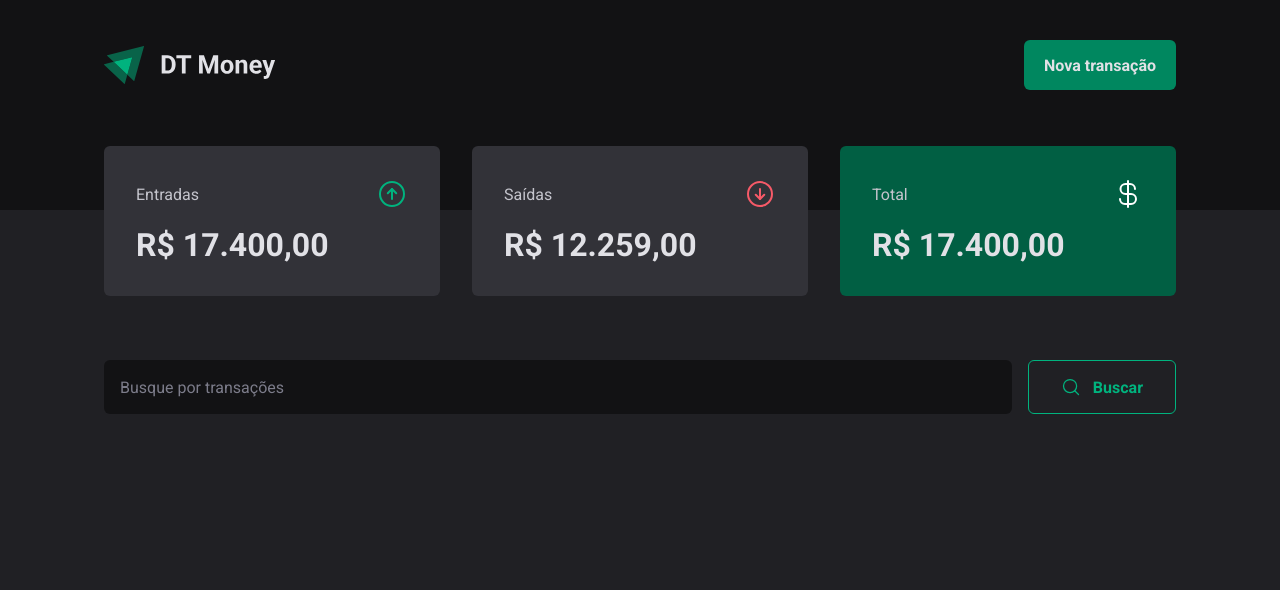
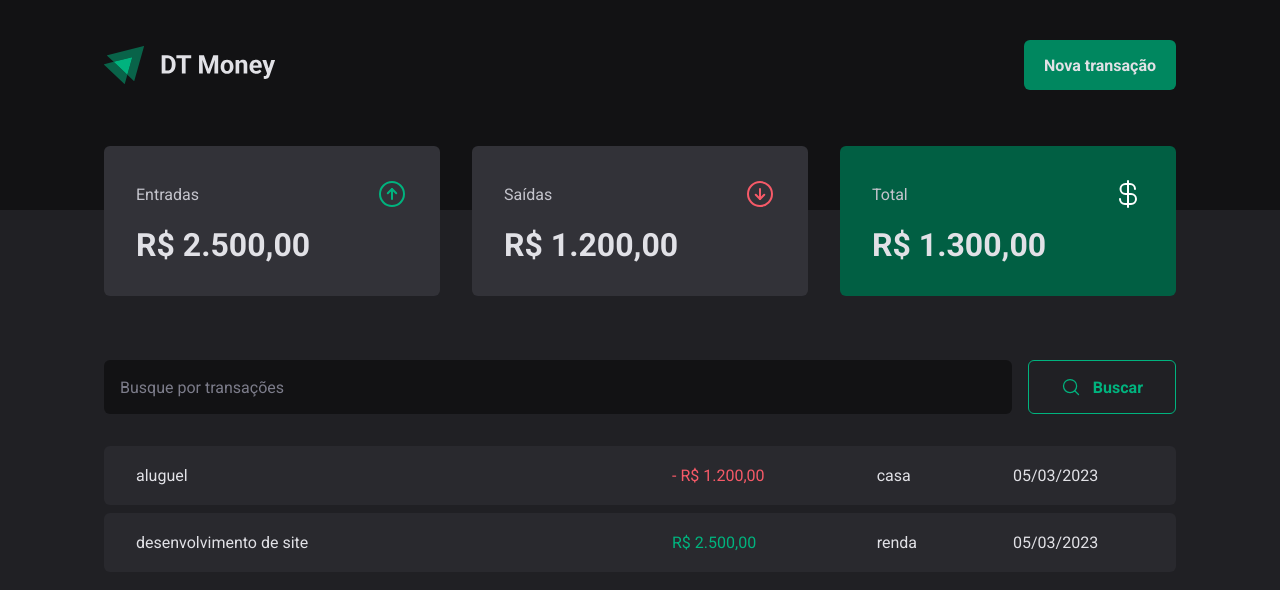
Before and after one commit to jose-xavier/dt-money, a React (Vite) app: page / in a window 1280 px wide. Shown: the top 590 px of the page. Built offline with nearby package versions, Linux system fonts and the light colour scheme; data requests are answered from the project's data file.

Commit message:
Implements React Hook Form and Zod

```diff
--- a/package.json
+++ b/package.json
@@ -10,12 +10,15 @@
     "dev:server": "json-server server.json -w -d 500"
   },
   "dependencies": {
+    "@hookform/resolvers": "^2.9.11",
     "@radix-ui/react-dialog": "^1.0.2",
     "@radix-ui/react-radio-group": "^1.1.1",
     "phosphor-react": "^1.4.1",
     "react": "^18.2.0",
     "react-dom": "^18.2.0",
-    "styled-components": "^5.3.6"
+    "react-hook-form": "^7.43.5",
+    "styled-components": "^5.3.6",
+    "zod": "^3.21.2"
   },
   "devDependencies": {
     "@rocketseat/eslint-config": "^1.2.0",
--- a/src/components/NewTransactionModal/index.tsx
+++ b/src/components/NewTransactionModal/index.tsx
@@ -1,4 +1,6 @@
 import * as Dialog from '@radix-ui/react-dialog'
+import * as z from 'zod'
+import { zodResolver } from '@hookform/resolvers/zod'
 
 import {
   CloseButton,
@@ -8,8 +10,30 @@
   TransactionTypeButton,
 } from './styles'
 import { X, ArrowCircleUp, ArrowCircleDown } from 'phosphor-react'
+import { useForm } from 'react-hook-form'
 
 export function NewTransactionModal() {
+  const newTransactionFormSchema = z.object({
+    description: z.string(),
+    // type: z.enum(['income', 'outcome']),
+    price: z.number(),
+    category: z.string(),
+  })
+
+  type NewTransactionFormInputs = z.infer<typeof newTransactionFormSchema>
+
+  const {
+    register,
+    handleSubmit,
+    formState: { isSubmitting },
+  } = useForm<NewTransactionFormInputs>({
+    resolver: zodResolver(newTransactionFormSchema),
+  })
+
+  async function handleCreateNewTransaction(data: NewTransactionFormInputs) {
+    await new Promise((resolve) => setTimeout(resolve, 2000))
+    console.log(data)
+  }
   return (
     <Dialog.Portal>
       <Overlay />
@@ -21,10 +45,25 @@
           <X size={24} />
         </CloseButton>
 
-        <form>
-          <input type="text" placeholder="Descrição" required />
-          <input type="number" placeholder="Preço" required />
-          <input type="text" placeholder="Categoria" required />
+        <form onSubmit={handleSubmit(handleCreateNewTransaction)}>
+          <input
+            type="text"
+            placeholder="Descrição"
+            required
+            {...register('description')}
+          />
+          <input
+            type="number"
+            placeholder="Preço"
+            required
+            {...register('price', { valueAsNumber: true })}
+          />
+          <input
+            type="text"
+            placeholder="Categoria"
+            required
+            {...register('category')}
+          />
 
           <TransactionType>
             <TransactionTypeButton variant="income" value="income">
@@ -37,7 +76,9 @@
             </TransactionTypeButton>
           </TransactionType>
 
-          <button type="submit">Cadastrar</button>
+          <button type="submit" disabled={isSubmitting}>
+            Cadastrar
+          </button>
         </form>
       </Content>
     </Dialog.Portal>
--- a/src/components/NewTransactionModal/styles.ts
+++ b/src/components/NewTransactionModal/styles.ts
@@ -50,7 +50,12 @@
       margin-top: 1.5rem;
       cursor: pointer;
 
-      &:hover {
+      &:disabled {
+        opacity: 0.5;
+        cursor: not-allowed;
+      }
+
+      &:not(:disabled):hover {
         background: ${(props) => props.theme['green-700']};
         transition: background-color 0.2s;
       }
--- a/src/components/Sumary/index.tsx
+++ b/src/components/Sumary/index.tsx
@@ -1,7 +1,29 @@
 import { SumaryCard, SumaryContainer } from './styles'
 import { ArrowCircleUp, ArrowCircleDown, CurrencyDollar } from 'phosphor-react'
+import { useContext } from 'react'
+import { TransactionContext } from '../../contexts/TransactionsContext'
+import { priceFormatter } from '../../utils/formatter'
 
 export function Sumary() {
+  const { transactions } = useContext(TransactionContext)
+
+  const sumary = transactions.reduce(
+    (acc, transaction) => {
+      if (transaction.type === 'income') {
+        acc.income += transaction.price
+        acc.total += transaction.price
+      } else {
+        acc.outcome += transaction.price
+        acc.total -= transaction.price
+      }
+      return acc
+    },
+    {
+      income: 0,
+      outcome: 0,
+      total: 0,
+    },
+  )
   return (
     <SumaryContainer>
       <SumaryCard>
@@ -9,21 +31,21 @@
           <span>Entradas</span>
           <ArrowCircleUp size={32} color="#00B37E" />
         </header>
-        <strong>R$ 17.400,00</strong>
+        <strong>{priceFormatter.format(sumary.income)}</strong>
       </SumaryCard>
       <SumaryCard>
         <header>
           <span>Saídas</span>
           <ArrowCircleDown size={32} color="#F75A68" />
         </header>
-        <strong>R$ 12.259,00</strong>
+        <strong>{priceFormatter.format(sumary.outcome)}</strong>
       </SumaryCard>
       <SumaryCard variant="green">
         <header>
           <span>Total</span>
           <CurrencyDollar size={32} color="#FFFFFF" />
         </header>
-        <strong>R$ 17.400,00</strong>
+        <strong>{priceFormatter.format(sumary.total)}</strong>
       </SumaryCard>
     </SumaryContainer>
   )
--- a/src/contexts/TransactionsContext.tsx
+++ b/src/contexts/TransactionsContext.tsx
@@ -1,6 +1,6 @@
 import { createContext, ReactNode, useEffect, useState } from 'react'
 
-interface Transaction {
+export interface Transaction {
   id: number
   description: string
   type: 'income' | 'outcome'
@@ -37,7 +37,7 @@
   }, [])
 
   return (
-    <TransactionContext.Provider value={{ transactions: [] }}>
+    <TransactionContext.Provider value={{ transactions }}>
       {children}
     </TransactionContext.Provider>
   )
--- a/src/pages/Transactions/components/SearchForm/index.tsx
+++ b/src/pages/Transactions/components/SearchForm/index.tsx
@@ -1,11 +1,37 @@
 import { MagnifyingGlass } from 'phosphor-react'
 import { SearchFormContainer } from './styles'
+import { useForm } from 'react-hook-form'
+import * as z from 'zod'
+import { zodResolver } from '@hookform/resolvers/zod'
 
 export function SearchForm() {
+  const searchFormSchema = z.object({
+    query: z.string(),
+  })
+
+  type SearchFormInput = z.infer<typeof searchFormSchema>
+
+  const {
+    register,
+    handleSubmit,
+    formState: { isSubmitting },
+  } = useForm<SearchFormInput>({
+    resolver: zodResolver(searchFormSchema),
+  })
+
+  async function handleSearchTransactions(data: SearchFormInput) {
+    await new Promise((resolve) => setTimeout(resolve, 2000))
+    console.log(data)
+  }
+
   return (
-    <SearchFormContainer action="submit">
-      <input type="text" placeholder="Busque por transações" />
-      <button>
+    <SearchFormContainer onSubmit={handleSubmit(handleSearchTransactions)}>
+      <input
+        type="text"
+        placeholder="Busque por transações"
+        {...register('query')}
+      />
+      <button type="submit" disabled={isSubmitting}>
         <MagnifyingGlass size={20} />
         Buscar
       </button>
--- a/src/pages/Transactions/components/SearchForm/styles.ts
+++ b/src/pages/Transactions/components/SearchForm/styles.ts
@@ -31,7 +31,12 @@
     border: 1px solid ${(props) => props.theme['green-300']};
     cursor: pointer;
 
-    &:hover {
+    &:disabled {
+      opacity: 0.5s;
+      cursor: not-allowed;
+    }
+
+    &:not(:disabled):hover {
       background: ${(props) => props.theme['green-500']};
       border: 1px solid ${(props) => props.theme['green-500']};
       color: ${(props) => props.theme.white};
--- a/src/pages/Transactions/index.tsx
+++ b/src/pages/Transactions/index.tsx
@@ -5,6 +5,7 @@
 
 import { Highlight, TransactionsTable, TransactionsContainer } from './styles'
 import { TransactionContext } from '../../contexts/TransactionsContext'
+import { DateFormatter, priceFormatter } from '../../utils/formatter'
 
 export function Transaction() {
   const { transactions } = useContext(TransactionContext)
@@ -22,9 +23,11 @@
               <tr>
                 <td width="50%">{transaction.description}</td>
                 <Highlight variant={transaction.type}>
-                  {transaction.price}
+                  {transaction.type === 'outcome' && '- '}
+                  {priceFormatter.format(transaction.price)}
                 </Highlight>
                 <td>{transaction.category}</td>
+                <td>{DateFormatter.format(new Date(transaction.createdAt))}</td>
               </tr>
             </tbody>
           ))}
--- /dev/null
+++ b/src/utils/formatter.ts
@@ -0,0 +1,6 @@
+export const priceFormatter = new Intl.NumberFormat('pt-BR', {
+  style: 'currency',
+  currency: 'BRL',
+})
+
+export const DateFormatter = new Intl.DateTimeFormat('pt-BR')
```
Also changed, not shown: 1 other file (tests, documents, lock files or other folders).
